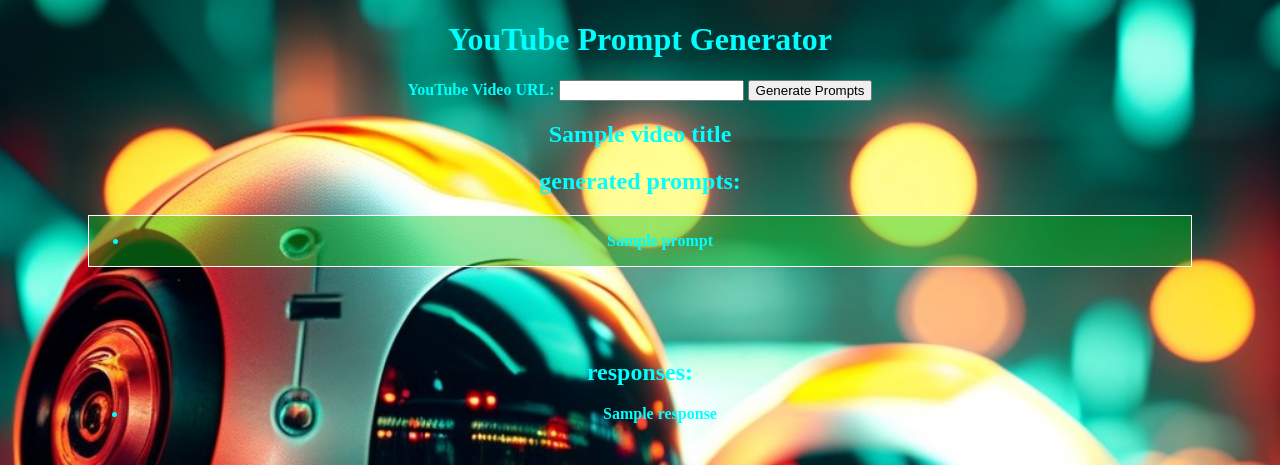
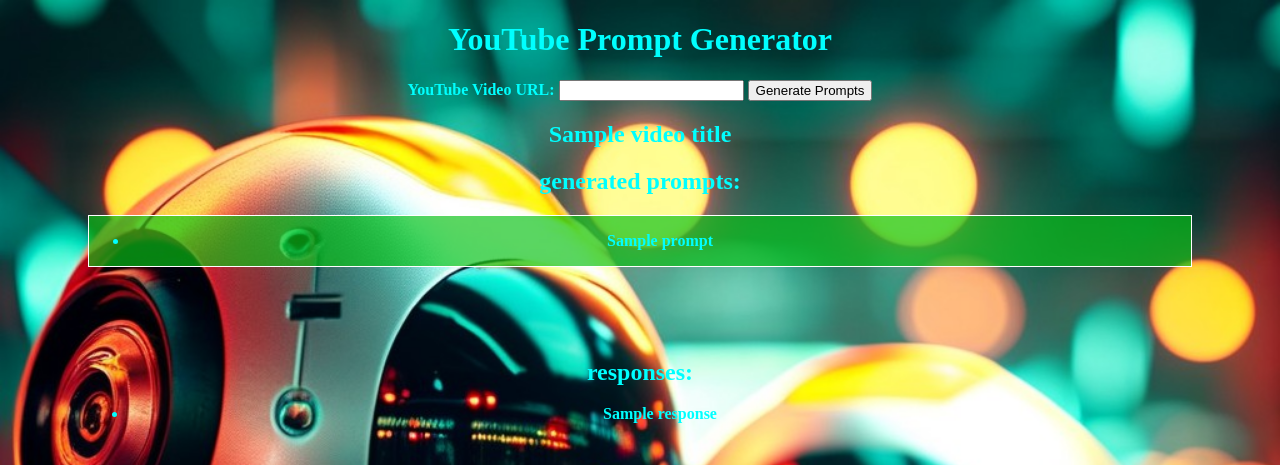
Before and after one commit to DayByDayBy/silly_snakes, a Flask app: template templates/index.html in a window 1280 px wide. Shown: the top 465 px of the page. Run offline with Flask 3, Linux system fonts and the light colour scheme; the template is opened without the code that fills it: most values are stand-ins (such as "Sample title", 1, 10 or a date in 2020).

Commit message:
more tweaks to the css

```diff
--- a/templates/index.html
+++ b/templates/index.html
@@ -27,7 +27,7 @@
         margin-left: 2rem;
       }
     .prompt-box{
-        background-color: hsla(124, 90%, 40%, 0.41);
+        background-color: hsla(124, 90%, 40%, 0.67);
         border: 1px solid white;
         border_radius: 5rem;
 
@@ -35,7 +35,7 @@
     .response-box{
         border: 1px solid white;
         border_radius: 5rem;
-        background-color: hsla(124, 90%, 40%, 0.41);
+        background-color: hsla(124, 90%, 40%, 0.77);
     }
     #loading {
         color: black;
```
